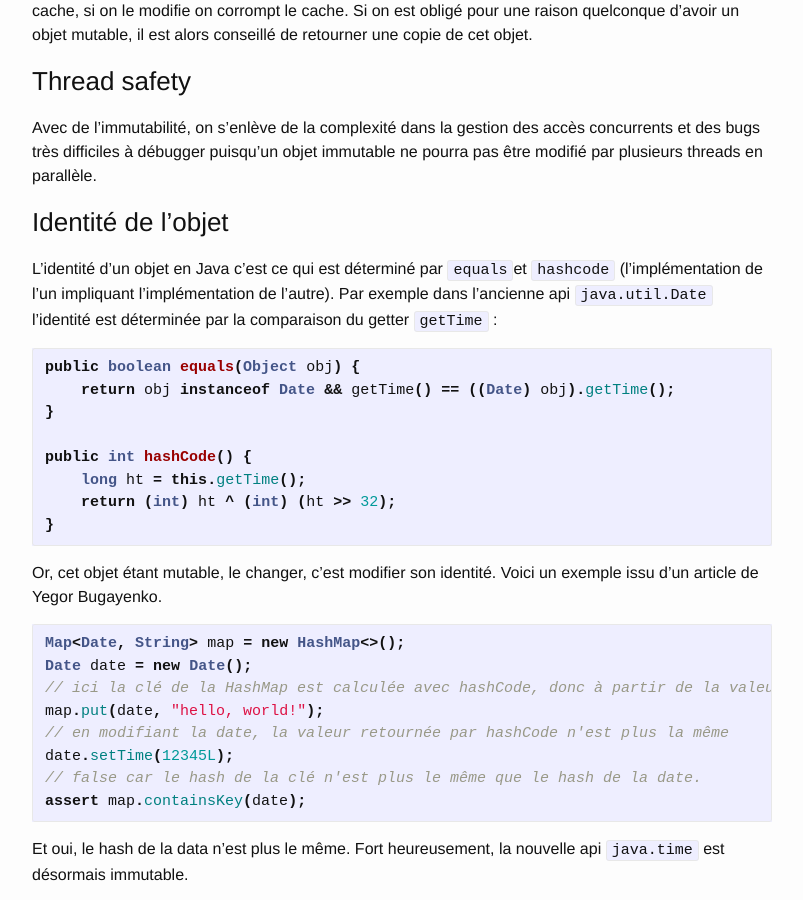
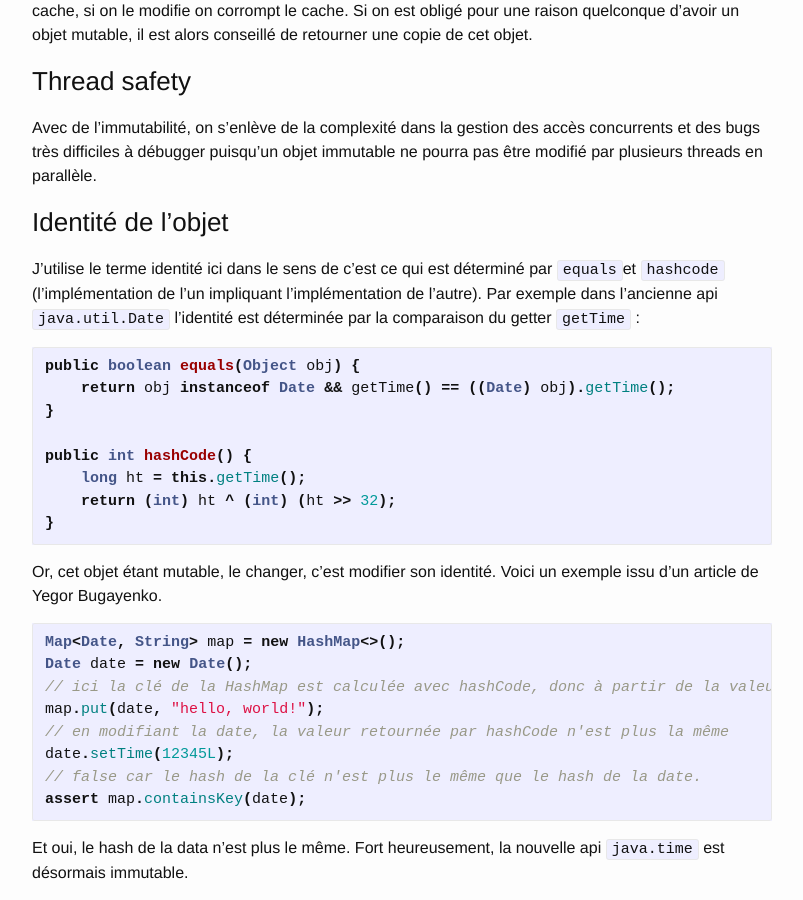
Before and after one commit to fego/fego.github.io, a Jekyll site: the page built from docs/_posts/2022-02-11-Immutabilité-Mutabilité.md, in a window 1280 px wide and 900 px high, scrolled down 1250 px. Shown: the whole window, without its empty margins (238-1041 px from the left). Built offline with Jekyll 4.4.1, drawn with Linux system fonts in a browser that asks for light colours; our own code applies the rules of GitHub Pages for plain Markdown files.

Commit message:
identité, précision

````diff
--- a/docs/_posts/2022-02-11-Immutabilité-Mutabilité.md
+++ b/docs/_posts/2022-02-11-Immutabilité-Mutabilité.md
@@ -51,7 +51,7 @@ Si on est obligé pour une raison quelconque d'avoir un objet mutable, il est al
 Avec de l'immutabilité, on s'enlève de la complexité dans la gestion des accès concurrents et des bugs très difficiles à débugger puisqu'un objet immutable ne pourra pas être modifié par plusieurs threads en parallèle.
 
 ### Identité de l'objet
-L'identité d'un objet en Java c'est ce qui est déterminé par `equals`et `hashcode` (l'implémentation de l'un impliquant l'implémentation de l'autre).
+J'utilise le terme identité ici dans le sens de c'est ce qui est déterminé par `equals`et `hashcode` (l'implémentation de l'un impliquant l'implémentation de l'autre).
 Par exemple dans l'ancienne api `java.util.Date` l'identité est déterminée par la comparaison du getter `getTime` :
 
 ```java
````
